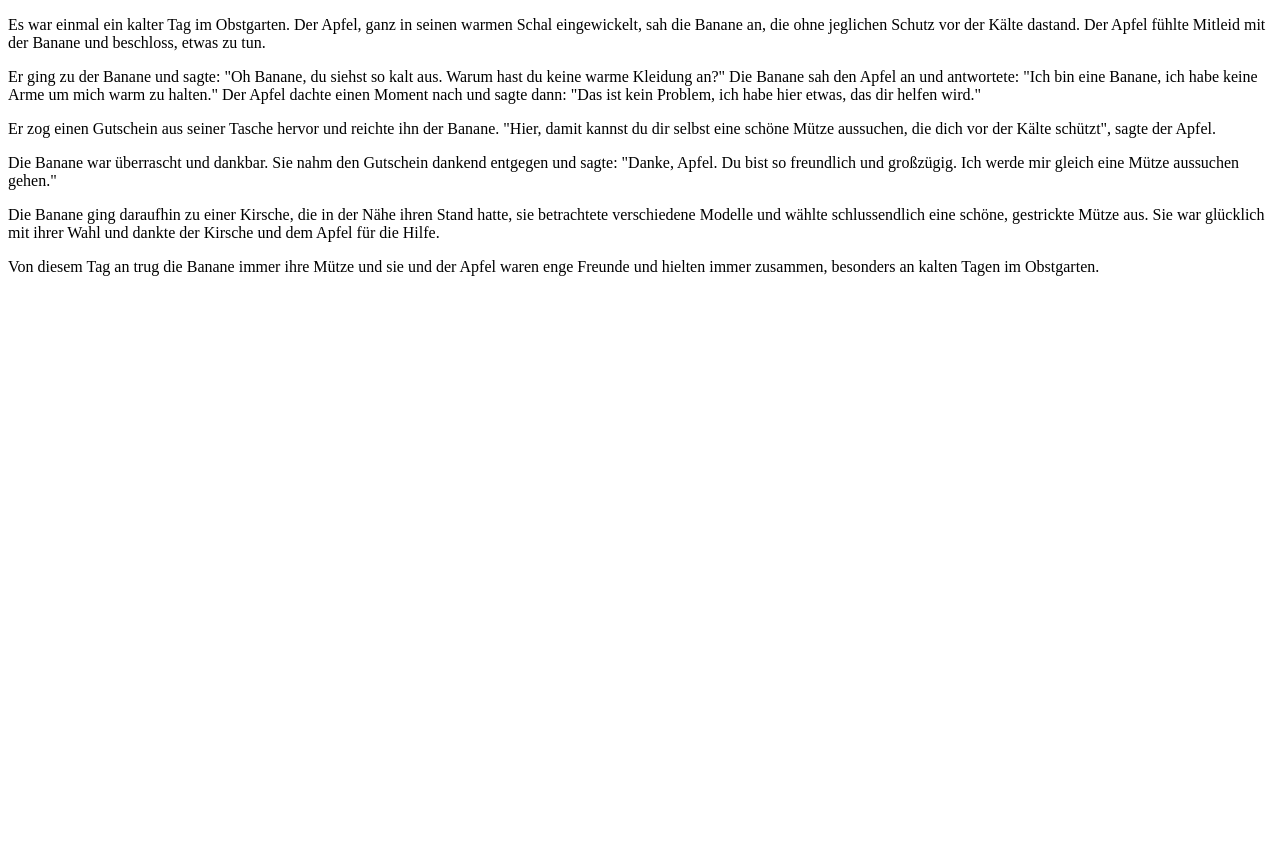
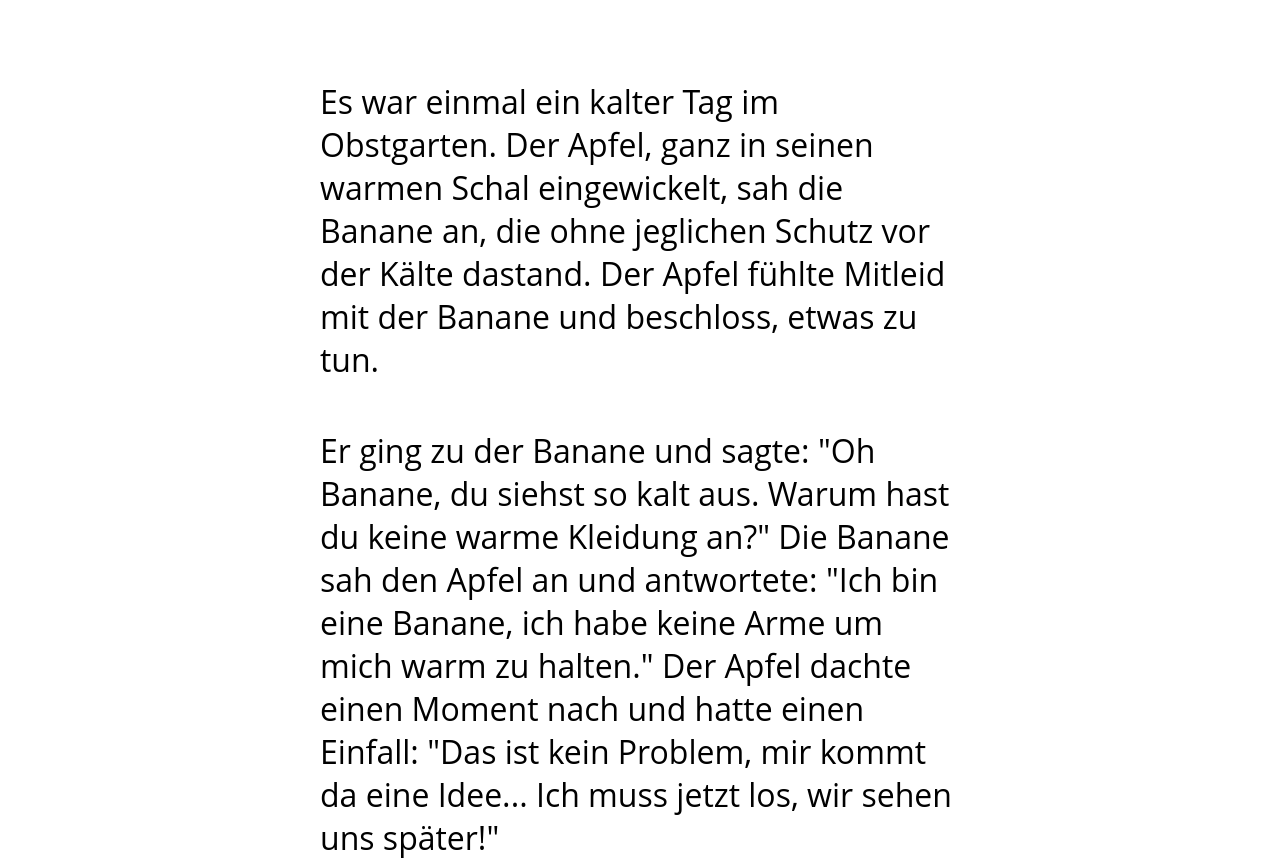
Before and after one commit to mweiershaeuser/sns-scrollytelling, a website: page text-story/index.html in a window 1280 px wide. Shown: the top 862 px of the page. Before the commit the page ends 800 px from the top, so only its background shows below. Drawn offline with Linux system fonts and the light colour scheme.

Commit message:
edited text story

```diff
--- a/style.css
+++ b/style.css
@@ -1,7 +1,7 @@
 * {
   margin: 0;
   padding: 0;
-  font-family: 'Open Sans', sans-serif;
+  font-family: "Open Sans", sans-serif;
   box-sizing: border-box;
 }
 
--- a/text-story/index.html
+++ b/text-story/index.html
@@ -4,9 +4,13 @@
     <meta charset="UTF-8" />
     <meta http-equiv="X-UA-Compatible" content="IE=edge" />
     <meta name="viewport" content="width=device-width, initial-scale=1.0" />
-    <title>Text basierte Story</title>
+
+    <link rel="stylesheet" href="style.css" />
+
+    <title>Storytelling mit Text</title>
   </head>
   <body>
+    <div class="text-story">
       <p>
         Es war einmal ein kalter Tag im Obstgarten. Der Apfel, ganz in seinen
         warmen Schal eingewickelt, sah die Banane an, die ohne jeglichen Schutz
@@ -14,32 +18,51 @@
         beschloss, etwas zu tun.
       </p>
       <p>
-      Er ging zu der Banane und sagte: "Oh Banane, du siehst so kalt aus. Warum
-      hast du keine warme Kleidung an?" Die Banane sah den Apfel an und
+        Er ging zu der Banane und sagte: "Oh Banane, du siehst so kalt aus.
+        Warum hast du keine warme Kleidung an?" Die Banane sah den Apfel an und
         antwortete: "Ich bin eine Banane, ich habe keine Arme um mich warm zu
-      halten." Der Apfel dachte einen Moment nach und sagte dann: "Das ist kein
-      Problem, ich habe hier etwas, das dir helfen wird."
+        halten." Der Apfel dachte einen Moment nach und hatte einen Einfall:
+        "Das ist kein Problem, mir kommt da eine Idee... Ich muss jetzt los, wir
+        sehen uns später!"
       </p>
       <p>
-      Er zog einen Gutschein aus seiner Tasche hervor und reichte ihn der
-      Banane. "Hier, damit kannst du dir selbst eine schöne Mütze aussuchen, die
-      dich vor der Kälte schützt", sagte der Apfel.
+        Auf seinem Weg durch den Obstgarten, zückte der Apfel sein Smartphone.
+        "Wenn ich der Banane einen Gutschein bei Batta kaufe, wird sie sich
+        bestimmt darüber freuen...", dachte der Apfel. Er durchsuchte die
+        verfügbaren Shops und fand einen Gutschein für das nachhaltige
+        Kleidungsgeschäft der Kirsche, welches nur wenige Stauden und
+        Brombeerbüsche entfernt lag. Der Apfel war begeistert und kaufte den
+        digitalen Gutschein.
       </p>
       <p>
-      Die Banane war überrascht und dankbar. Sie nahm den Gutschein dankend
-      entgegen und sagte: "Danke, Apfel. Du bist so freundlich und großzügig.
-      Ich werde mir gleich eine Mütze aussuchen gehen."
+        Die Banane schreckte leicht auf, als sie auf einmal eine E-Mail erhielt:
+        "Der Apfel schenkt dir einen nachhaltigen Gutschein bei Batta!", hieß es
+        dort. Die Banane war überrascht und dankbar. Sie packte ihr Smartphone
+        ein und machte sich gleich auf den Weg, um sich eine Mütze auszusuchen.
       </p>
       <p>
-      Die Banane ging daraufhin zu einer Kirsche, die in der Nähe ihren Stand
-      hatte, sie betrachtete verschiedene Modelle und wählte schlussendlich eine
-      schöne, gestrickte Mütze aus. Sie war glücklich mit ihrer Wahl und dankte
-      der Kirsche und dem Apfel für die Hilfe.
+        Als die Banane bei der Kirsche ankam, betrachtete sie verschiedene
+        Modelle und wählte schlussendlich eine schöne, gestrickte Mütze aus.
+        "Ich habe einen Batta-Gutschein und würde ihn gern für diese Mütze hier
+        einlösen!", sagte sie. Die Kirsche entgegnete: "Sehr gerne, schön dich
+        als Kunden gewonnen zu haben." Die Banane war glücklich mit ihrer Wahl
+        und nahm sich vor, auch im Sommer die neue Kollektion der Kirsche zu
+        erkunden.
+      </p>
+      <p>
+        Mit ihrer neu erworbenen Mütze begab sich die Banane anschließend zum
+        Apfel, um sich für das großzügige Geschenk zu bedanken. Sie jubelte:
+        "Schau Apfel, ich habe mir von deinem Batta-Gutschein eine nachhaltige
+        Mütze hier ganz in der Nähe gekauft! Sie passt wie angegossen und mir
+        ist nun endlich wohlig warm, vielen Dank!" Der Apfel freute sich, der
+        Banane ein schönes Geschenk machen zu können und das nachhaltige
+        Geschäft der Kirsche zu unterstützen.
       </p>
       <p>
         Von diesem Tag an trug die Banane immer ihre Mütze und sie und der Apfel
         waren enge Freunde und hielten immer zusammen, besonders an kalten Tagen
         im Obstgarten.
       </p>
+    </div>
   </body>
 </html>
--- /dev/null
+++ b/text-story/style.css
@@ -0,0 +1,15 @@
+* {
+  margin: 0;
+  padding: 0;
+  font-family: "Open Sans", sans-serif;
+  box-sizing: border-box;
+}
+
+.text-story {
+  font-size: 2rem;
+  padding: 5rem 20rem;
+}
+
+.text-story p {
+  margin-bottom: 3rem;
+}
```
Also changed, not shown: index.html (+7 -2 lines). Lines whose indentation alone changed are shown as unchanged.
